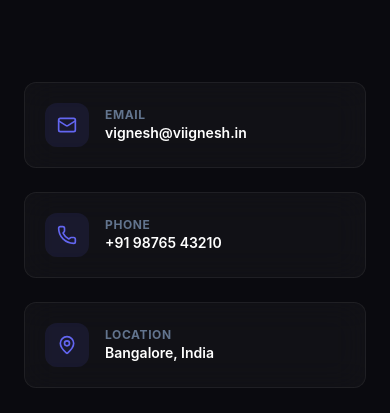
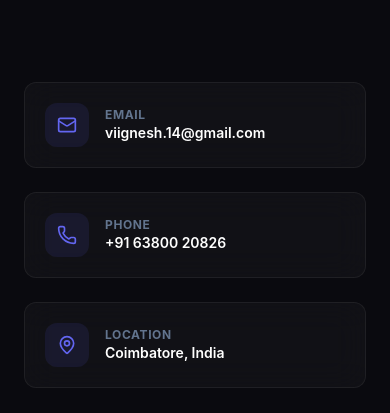
Before and after one commit to viignesh14/Portfolio, a React app in the folder frontend/: page / in a window 390 px wide. Shown: the part 5280-5693 px from the top of the page. Built offline with nearby package versions, Linux system fonts and the light colour scheme; the HTML template or start-up script is replaced by a standard one.

Commit message:
Update contact details: email, phone, location

```diff
--- a/frontend/src/App.jsx
+++ b/frontend/src/App.jsx
@@ -62,7 +62,7 @@ function App() {
               { icon: <Github size={18} />, href: 'https://github.com/viignesh14' },
               { icon: <Linkedin size={18} />, href: 'https://linkedin.com' },
               { icon: <Twitter size={18} />, href: 'https://twitter.com' },
-              { icon: <Mail size={18} />, href: 'mailto:vignesh@viignesh.in' },
+              { icon: <Mail size={18} />, href: 'mailto:viignesh.14@gmail.com' },
             ].map((social, i) => (
               <a
                 key={i}
--- a/frontend/src/components/Contact.jsx
+++ b/frontend/src/components/Contact.jsx
@@ -20,9 +20,9 @@ const Contact = () => {
   };
 
   const info = [
-    { icon: <Mail size={20} />, label: 'Email', value: 'vignesh@viignesh.in', href: 'mailto:vignesh@viignesh.in' },
-    { icon: <Phone size={20} />, label: 'Phone', value: '+91 98765 43210', href: 'tel:+919876543210' },
-    { icon: <MapPin size={20} />, label: 'Location', value: 'Bangalore, India', href: '#' },
+    { icon: <Mail size={20} />, label: 'Email', value: 'viignesh.14@gmail.com', href: 'mailto:viignesh.14@gmail.com' },
+    { icon: <Phone size={20} />, label: 'Phone', value: '+91 63800 20826', href: 'tel:+916380020826' },
+    { icon: <MapPin size={20} />, label: 'Location', value: 'Coimbatore, India', href: '#' },
   ];
 
   return (
```
